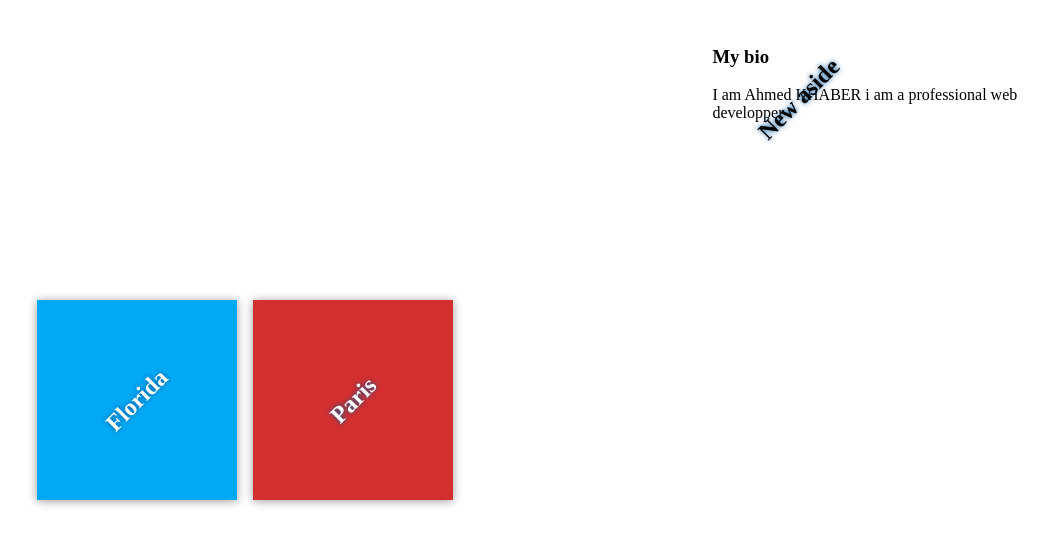
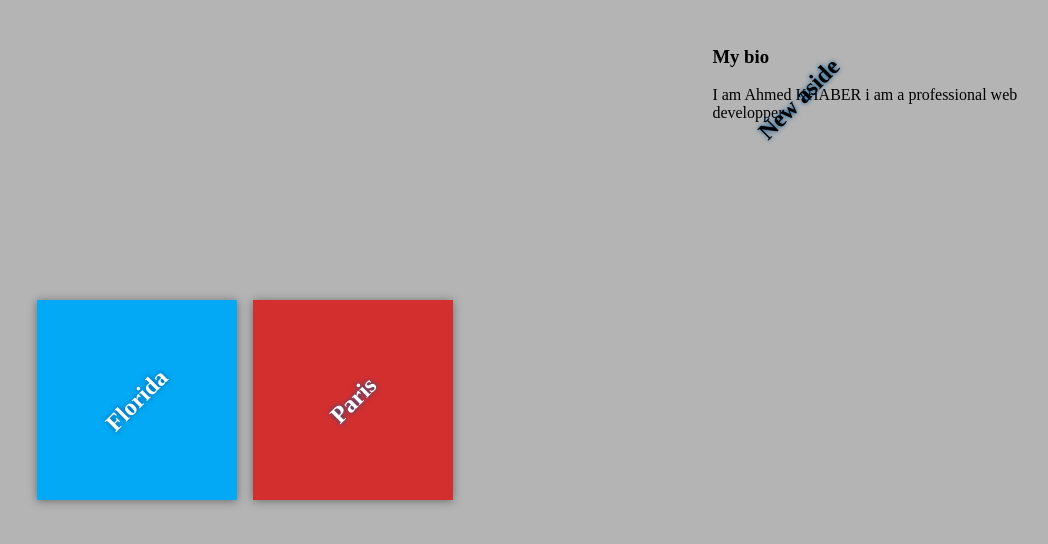
Before and after one commit to AhmedGsm/my-github-repository, a plain HTML site: page index.html in a window 1280 px wide. Shown: the whole page, without its empty margins (222-1270 px from the left). Drawn offline with Linux system fonts and the light colour scheme.

Commit message:
Set body background color to grey

```diff
--- a/css/app.css
+++ b/css/app.css
@@ -13,6 +13,7 @@ body {
     display: flex;
     margin: 0;
     height: 100%;
+	background-color:rgb(180,180,180)
 }
 
 .container {
```
